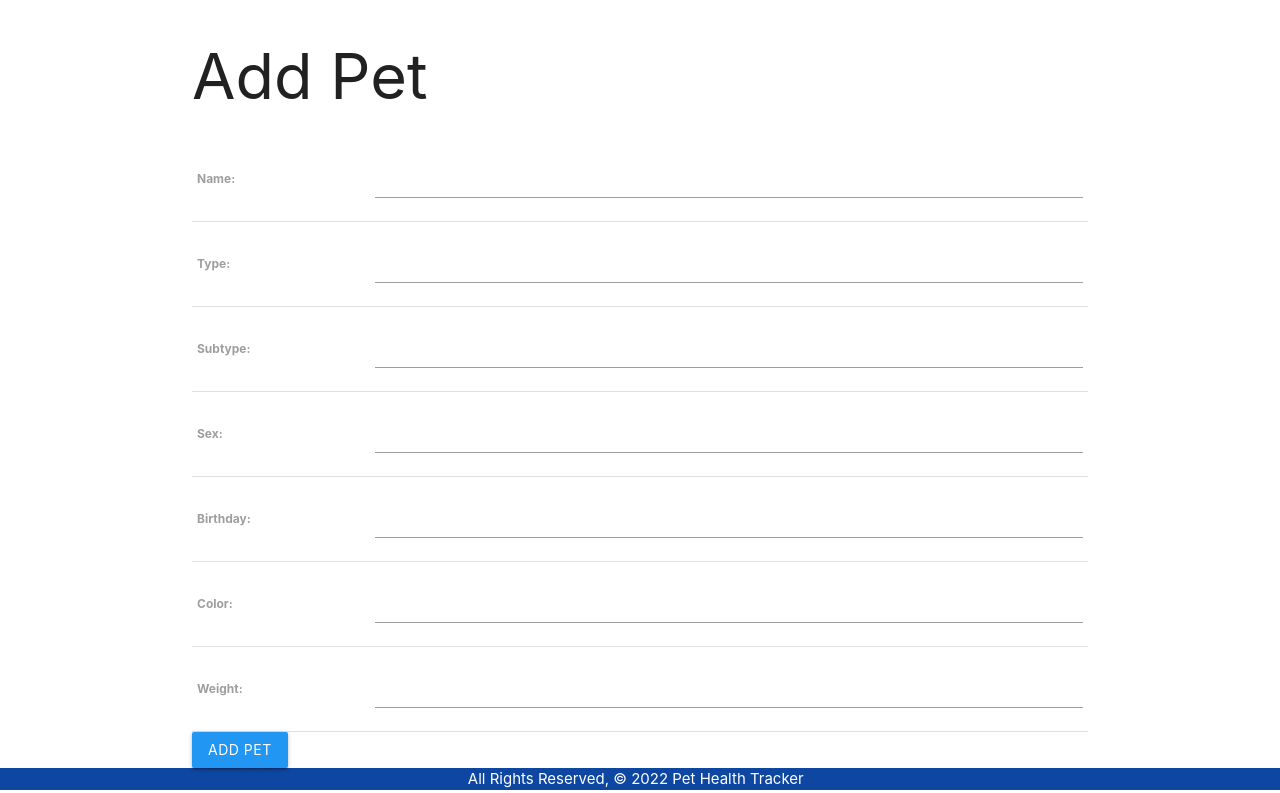
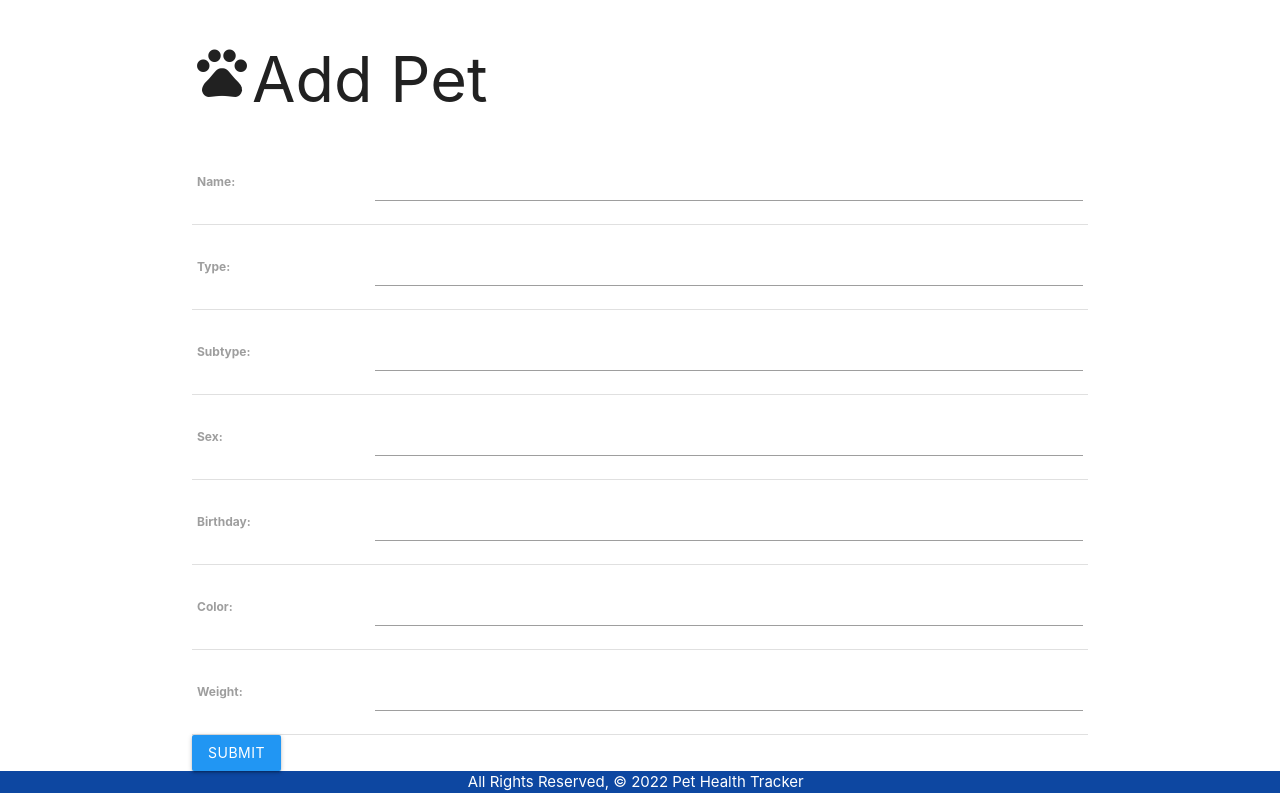
Before and after one commit to matte151/Project-3-phtdb, a Django app: page /pets/create/ in a window 1280 px wide. Shown: the part 208-1001 px from the top of the page. Run offline with Django 4.2, Linux system fonts and the light colour scheme; the visitor is signed in with stand-in values (Sample User, id 1); some web fonts are replaced.

Commit message:
add icon to pets form'

```diff
--- a/main_app/templates/base.html
+++ b/main_app/templates/base.html
@@ -8,6 +8,7 @@
     <title>Pet Health Tracker</title>
     <link rel="stylesheet" href="{% static 'css/style.css' %}">
     <link rel="stylesheet" href="https://cdnjs.cloudflare.com/ajax/libs/materialize/1.0.0/css/materialize.min.css">
+    <link href="https://fonts.googleapis.com/icon?family=Material+Icons" rel="stylesheet">
     <style>
         @import url('https://fonts.googleapis.com/css2?family=Amatic+SC:wght@700&family=Fredoka+One&family=Londrina+Shadow&family=Poiret+One&display=swap');
     </style>
@@ -15,7 +16,7 @@
 <body>
     <header class="navbar light-blue lighten-5">
         <nav>
-            <h1 id="title-header" class="center-align blue darken-4"> Pet Health Tracker </h1>
+            <h1 id="title-header" class="center-align blue darken-4">Pet Health Tracker</h1>
             <div class="navbar-wrapper">
                 <ul class="links">
                     {% if user.is_authenticated %}
--- a/main_app/templates/main_app/pet_form.html
+++ b/main_app/templates/main_app/pet_form.html
@@ -2,7 +2,7 @@
 
 
 {% block content %}
-<h1>Add Pet</h1>
+<h1><i class=" medium material-icons">pets</i>Add Pet</h1>
 
 <form action="" method="POST">
 	{% csrf_token %}
@@ -10,7 +10,7 @@
 		{{ form.as_table }}
 	</table>
 
-	<input type="submit" value="Add Pet" class="btn waves-effect waves-light blue" />
+	<input type="submit" value="Submit" class="btn waves-effect waves-light blue" />
 </form>
 
 {% endblock content %}
```
Also changed, not shown: main_app/imgs/phtlogo.png, main_app/static/css/style.css (line endings or trailing spaces).
